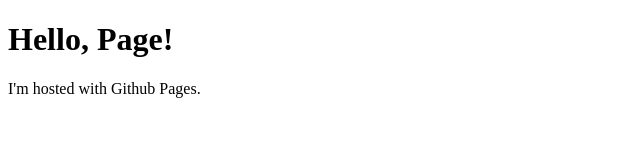
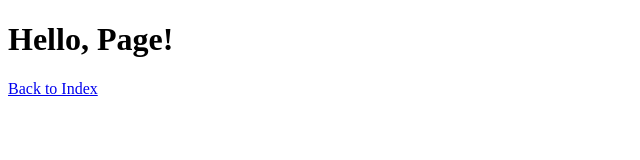
Before and after one commit to jswotinskysamplestudent/jswotinskysamplestudent.github.io, a plain HTML site: page page.html in a window 1280 px wide. Shown: the whole page, without its empty margins (0-640 px from the left). Drawn offline with Linux system fonts and the light colour scheme.

Commit message:
Added Link

```diff
--- a/page.html
+++ b/page.html
@@ -2,6 +2,6 @@
 <html>
 <body>
 <h1>Hello, Page!</h1>
-<p>I'm hosted with Github Pages.</p>
+<p><a href="jswotinskysamplestudent.github.io">Back to Index</a></p>
 </body>
 </html>
```
